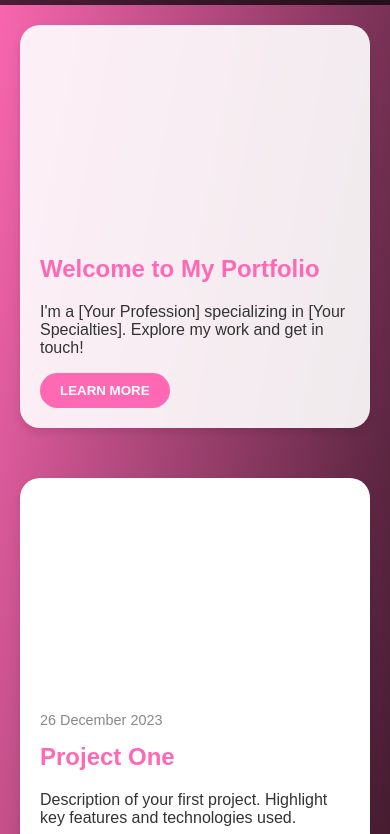
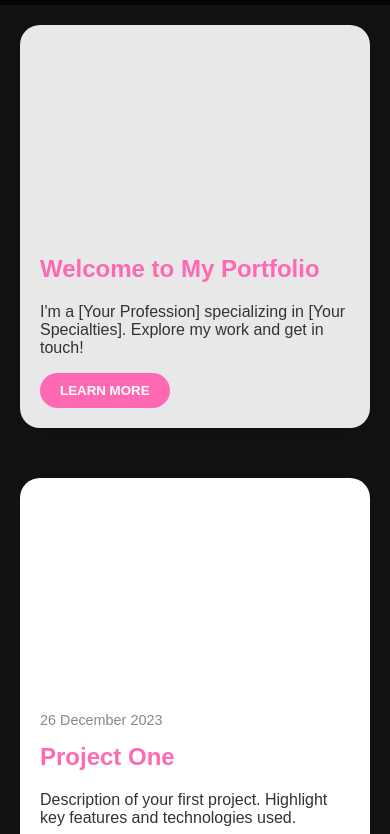
Before and after one commit to Totaltoast/HazelsSite, a plain HTML site: page home.html in a window 390 px wide. Shown: the part 109-943 px from the top of the page. Drawn offline with Linux system fonts and the light colour scheme.

Commit message:
Update homestyle.css

```diff
--- a/homestyle.css
+++ b/homestyle.css
@@ -2,7 +2,7 @@ body {
     font-family: Arial, sans-serif;
     margin: 0;
     padding: 0;
-    background: linear-gradient(to bottom right, #FF69B4, #000000);
+    background: #121212;
     color: white;
     min-height: 100vh;
 }
@@ -106,4 +106,9 @@ footer {
         width: 100%;
         height: 200px;
     }
+
+    ::-webkit-scrollbar {
+    display: none; }
 }
+
+}
```
